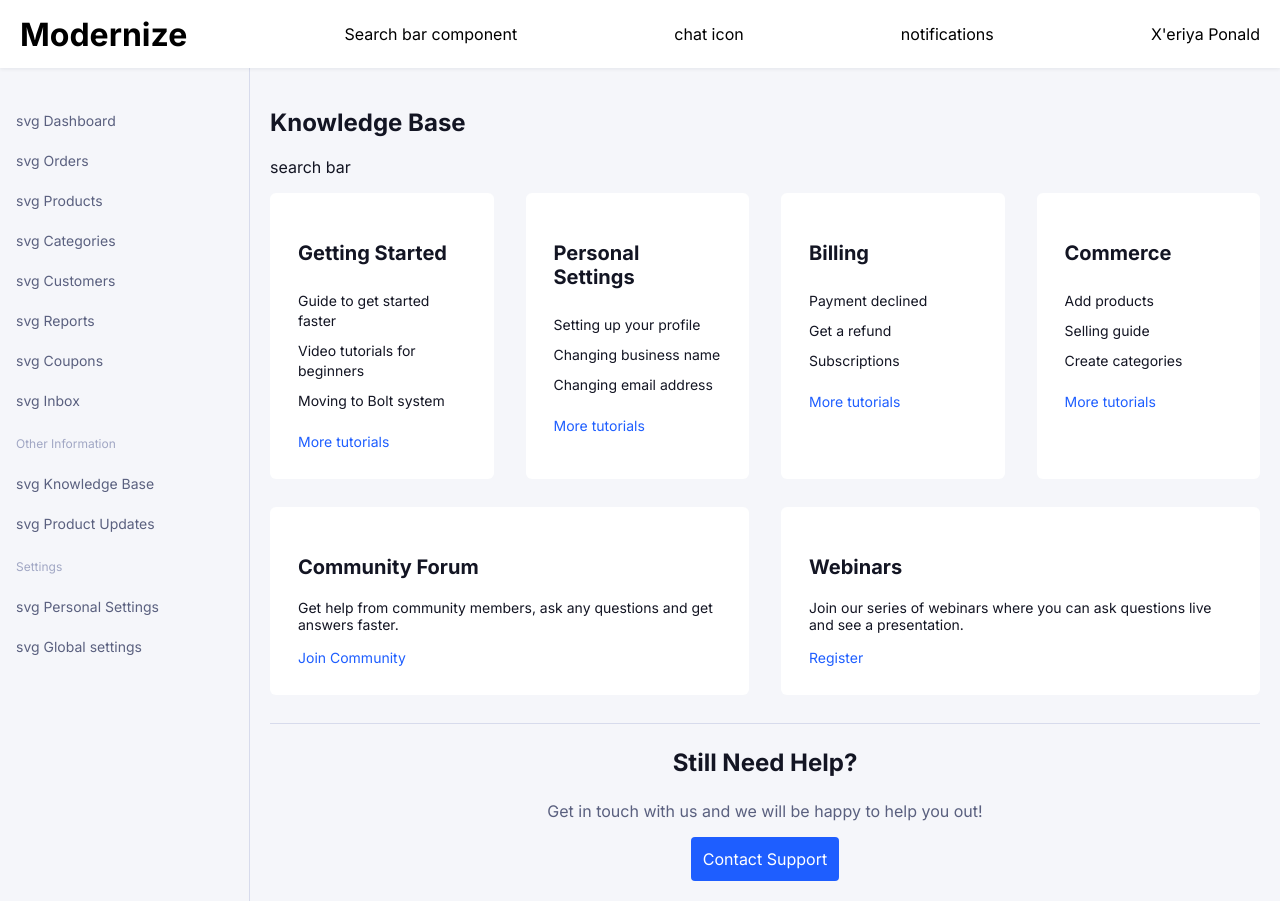
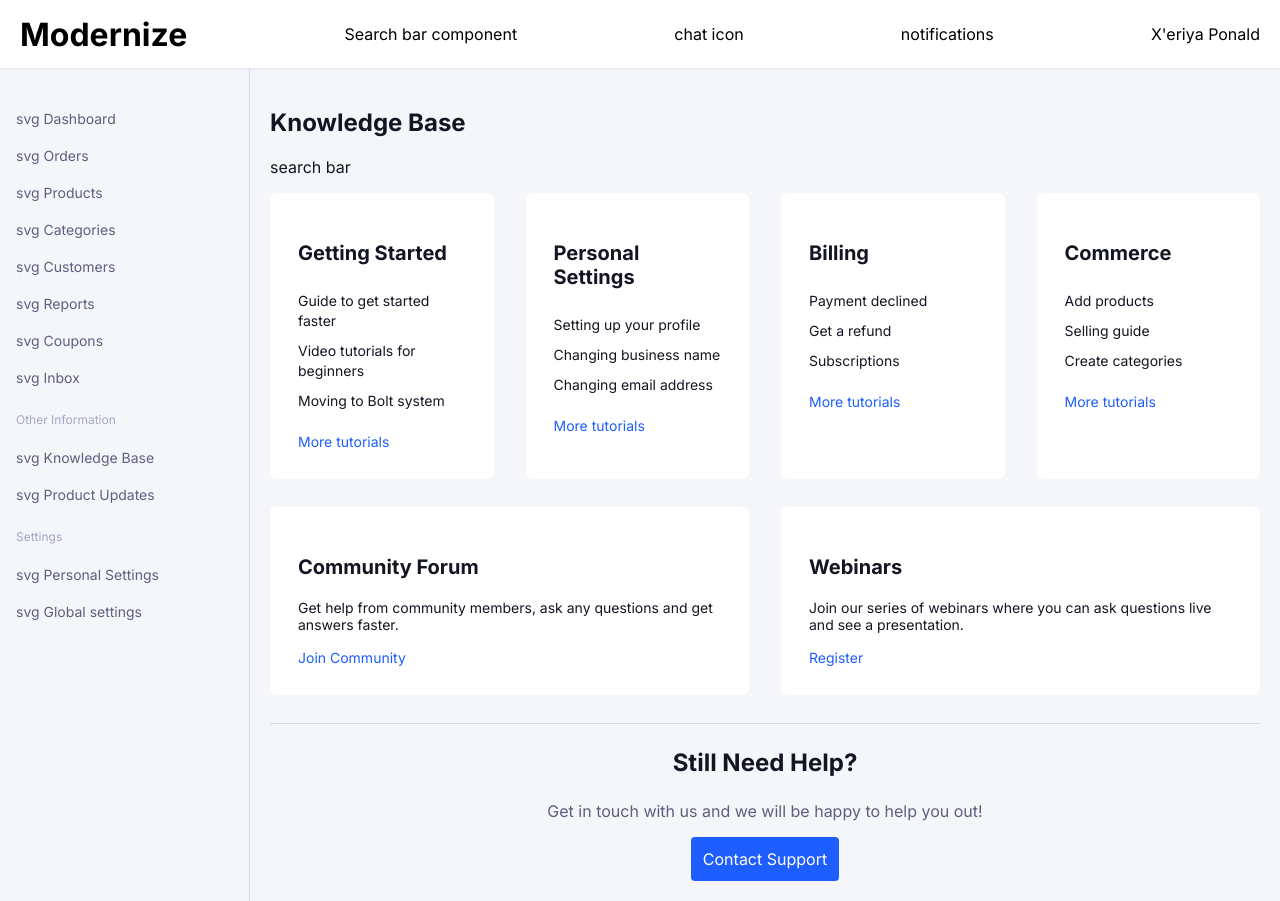
Before and after one commit to emoore29/Frontend-Angular-Challenge, an Angular app in the folder greenbase-app/: page / in a window 1280 px wide. Built offline with nearby package versions, Linux system fonts and the light colour scheme.

Commit message:
added link hover state styles

```diff
--- a/greenbase-app/src/app/knowledge-card/knowledge-card.component.sass
+++ b/greenbase-app/src/app/knowledge-card/knowledge-card.component.sass
@@ -20,6 +20,8 @@ a
       text-decoration: none
       color: #131523
 
+a:hover
+      text-decoration: underline
 
 .knowledge-card-more
       color: #1E5EFF
--- a/greenbase-app/src/app/navigation/navigation.component.html
+++ b/greenbase-app/src/app/navigation/navigation.component.html
@@ -12,7 +12,7 @@
   </ul>
   <ul class="nav-list">
     <p class="tertiary-blue nav-category">Settings</p>
-    <li class="nav-link" *ngFor="let item of settings">
+    <li *ngFor="let item of settings">
       <a class="secondary-blue" href="#">{{ item.icon }} {{ item.name }}</a>
     </li>
   </ul>
--- a/greenbase-app/src/app/navigation/navigation.component.sass
+++ b/greenbase-app/src/app/navigation/navigation.component.sass
@@ -11,13 +11,15 @@
       padding-left: 0
       list-style-type: none
 
-.nav-list li
+a:hover
+      background-color: #ebedf6
+
+a
+      display: block
       padding: 10px 0
-
-.nav-list a
       text-decoration: none
       font-size: 14px
-
+      border-radius: 4px
 
 
 .nav-category
--- a/greenbase-app/src/app/secondary-knowledge-card/secondary-knowledge-card.component.sass
+++ b/greenbase-app/src/app/secondary-knowledge-card/secondary-knowledge-card.component.sass
@@ -14,3 +14,6 @@ p, a
 .secondary-card-link
       color: #1E5EFF
       text-decoration: none
+
+.secondary-card-link:hover
+      text-decoration: underline
```
